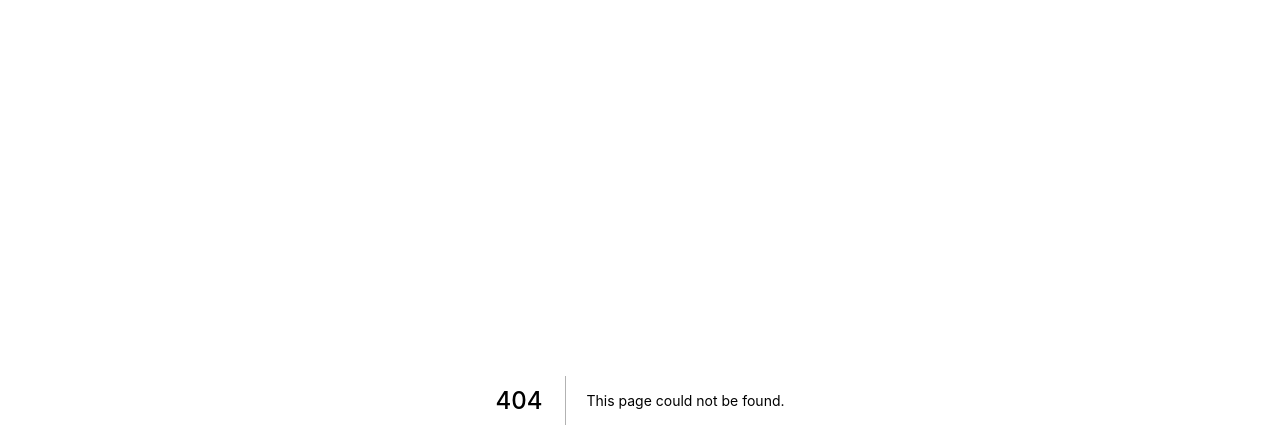
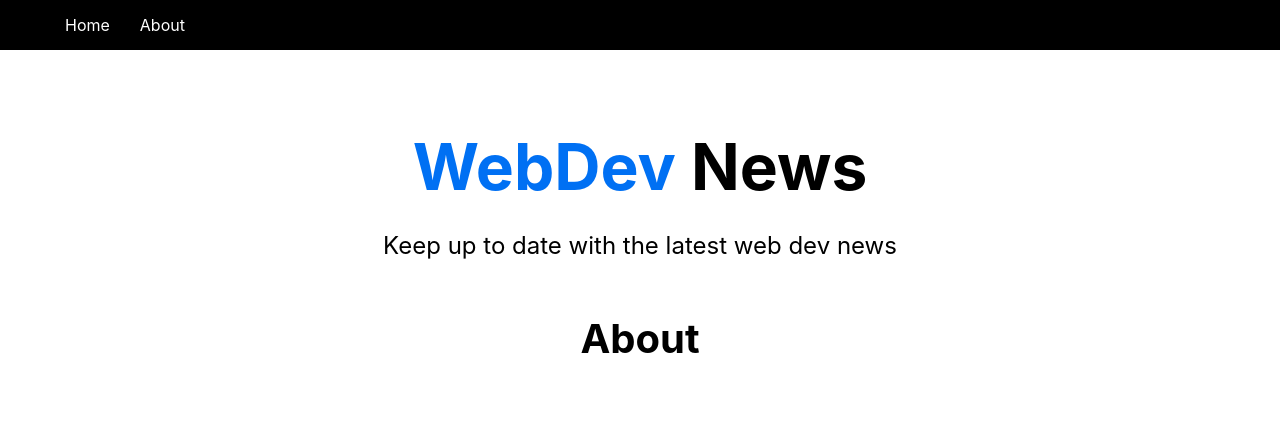
Before and after one commit to frailbongat/next-crash-course, a Next.js app: page /about in a window 1280 px wide. Before the commit this address had no page. Shown: the top 448 px of the page. Built offline with nearby package versions, Linux system fonts and the light colour scheme.

Commit message:
Initial commit

```diff
--- /dev/null
+++ b/components/Header.js
@@ -0,0 +1,16 @@
+import styles from '../styles/Header.module.css';
+
+const Header = () => {
+  return (
+    <div>
+      <h1 className={styles.title}>
+        <span>WebDev</span> News
+      </h1>
+      <p className={styles.description}>
+        Keep up to date with the latest web dev news
+      </p>
+    </div>
+  );
+};
+
+export default Header;
--- /dev/null
+++ b/components/Layout.js
@@ -0,0 +1,19 @@
+import Navbar from './Navbar';
+import Header from './Header';
+import styles from '../styles/Layout.module.css';
+
+const Layout = ({ children }) => {
+  return (
+    <>
+      <Navbar />
+      <div className={styles.container}>
+        <main className={styles.main}>
+          <Header />
+          {children}
+        </main>
+      </div>
+    </>
+  );
+};
+
+export default Layout;
--- /dev/null
+++ b/components/Navbar.js
@@ -0,0 +1,19 @@
+import Link from 'next/link';
+import styles from '../styles/Navbar.module.css';
+
+const Navbar = () => {
+  return (
+    <nav className={styles.nav}>
+      <ul>
+        <li>
+          <Link href='/'>Home</Link>
+        </li>
+        <li>
+          <Link href='/about'>About</Link>
+        </li>
+      </ul>
+    </nav>
+  );
+};
+
+export default Navbar;
--- a/pages/_app.js
+++ b/pages/_app.js
@@ -1,7 +1,12 @@
-import '../styles/globals.css'
+import Layout from '../components/Layout';
+import '../styles/globals.css';
 
 function MyApp({ Component, pageProps }) {
-  return <Component {...pageProps} />
+  return (
+    <Layout>
+      <Component {...pageProps} />
+    </Layout>
+  );
 }
 
-export default MyApp
+export default MyApp;
--- /dev/null
+++ b/pages/about.js
@@ -0,0 +1,15 @@
+import Head from 'next/head';
+
+const about = () => {
+  return (
+    <div>
+      <Head>
+        <title>WebDev Newz: About</title>
+      </Head>
+
+      <h1>About</h1>
+    </div>
+  );
+};
+
+export default about;
--- /dev/null
+++ b/styles/Header.module.css
@@ -0,0 +1,27 @@
+.title a,
+.title span {
+  color: #0070f3;
+  text-decoration: none;
+}
+
+.title a:hover,
+.title a:focus,
+.title a:active {
+  text-decoration: underline;
+}
+
+.title {
+  margin: 0;
+  line-height: 1.15;
+  font-size: 4rem;
+}
+
+.title,
+.description {
+  text-align: center;
+}
+
+.description {
+  line-height: 1.5;
+  font-size: 1.5rem;
+}
--- a/styles/Home.module.css
+++ b/styles/Layout.module.css
@@ -3,7 +3,7 @@
   padding: 0 0.5rem;
   display: flex;
   flex-direction: column;
-  justify-content: center;
+  justify-content: flex-start;
   align-items: center;
   height: 100vh;
 }
@@ -13,8 +13,9 @@
   flex: 1;
   display: flex;
   flex-direction: column;
-  justify-content: center;
+  justify-content: flex-start;
   align-items: center;
+  font-size: 1.25rem;
 }
 
 .footer {
--- /dev/null
+++ b/styles/Navbar.module.css
@@ -0,0 +1,20 @@
+.nav {
+  height: 50px;
+  padding: 10px;
+  background: #000;
+  color: #fff;
+  display: flex;
+  align-items: center;
+  justify-content: flex-start;
+}
+
+.nav ul {
+  display: flex;
+  justify-content: center;
+  align-items: center;
+  list-style: none;
+}
+
+.nav ul li a {
+  margin: 5px 15px;
+}
```
Also changed, not shown: pages/index.js (+10 -63 lines).
